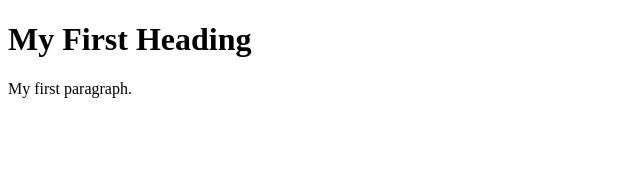
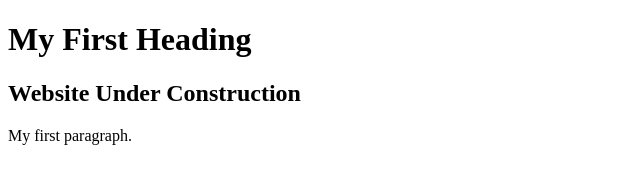
Before and after one commit to ggjulian22/ggjulian22.github.io, a plain HTML site: page index.html in a window 1280 px wide. Shown: the whole page, without its empty margins (0-640 px from the left). Drawn offline with Linux system fonts and the light colour scheme.

Commit message:
Added under construction tag

```diff
--- a/index.html
+++ b/index.html
@@ -3,8 +3,9 @@
 <body>
 
 <h1>My First Heading</h1>
+<h2>Website Under Construction</h2>
+<p>My first paragraph.</p>
 
-<p>My first paragraph.</p>
 
 </body>
 </html>
```
